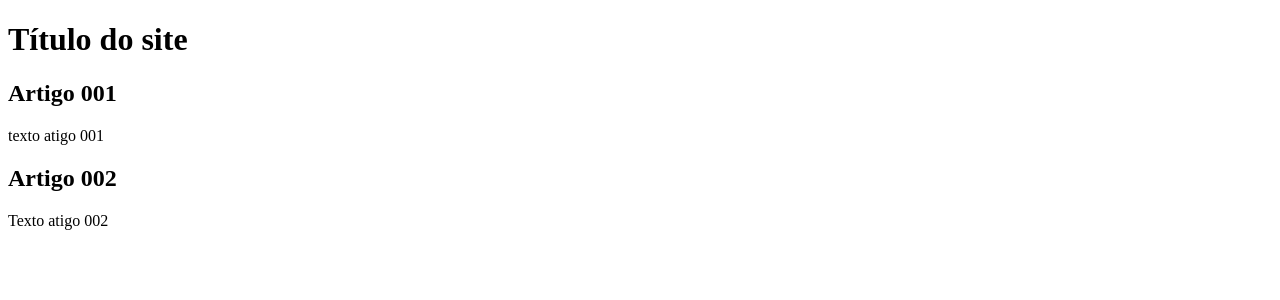
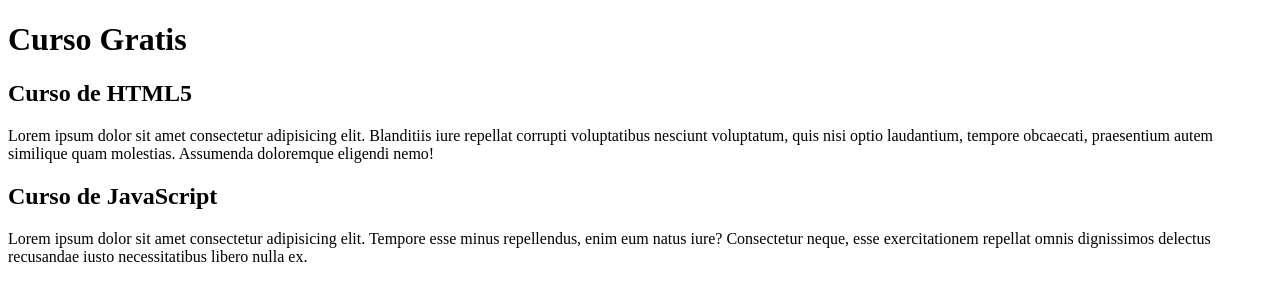
Before and after one commit to ViniciusFalcao/Projeto-site-git-github, a plain HTML site: page index.html in a window 1280 px wide. Drawn offline with Linux system fonts and the light colour scheme.

Commit message:
começo de conteúdo

```diff
--- a/index.html
+++ b/index.html
@@ -9,15 +9,15 @@
 <body>
     <main>
         <header>
-            <h1>Título do site</h1>
+            <h1>Curso Gratis</h1>
         </header>
         <article>
-            <h2>Artigo 001</h2>
-            <p>texto atigo 001</p>
+            <h2>Curso de HTML5</h2>
+            <p>Lorem ipsum dolor sit amet consectetur adipisicing elit. Blanditiis iure repellat corrupti voluptatibus nesciunt voluptatum, quis nisi optio laudantium, tempore obcaecati, praesentium autem similique quam molestias. Assumenda doloremque eligendi nemo!</p>
         </article>
         <article>
-            <h2>Artigo 002</h2>
-            <p>Texto atigo 002</p>
+            <h2>Curso de JavaScript</h2>
+            <p>Lorem ipsum dolor sit amet consectetur adipisicing elit. Tempore esse minus repellendus, enim eum natus iure? Consectetur neque, esse exercitationem repellat omnis dignissimos delectus recusandae iusto necessitatibus libero nulla ex.</p>
         </article>
     </main>
 
```
